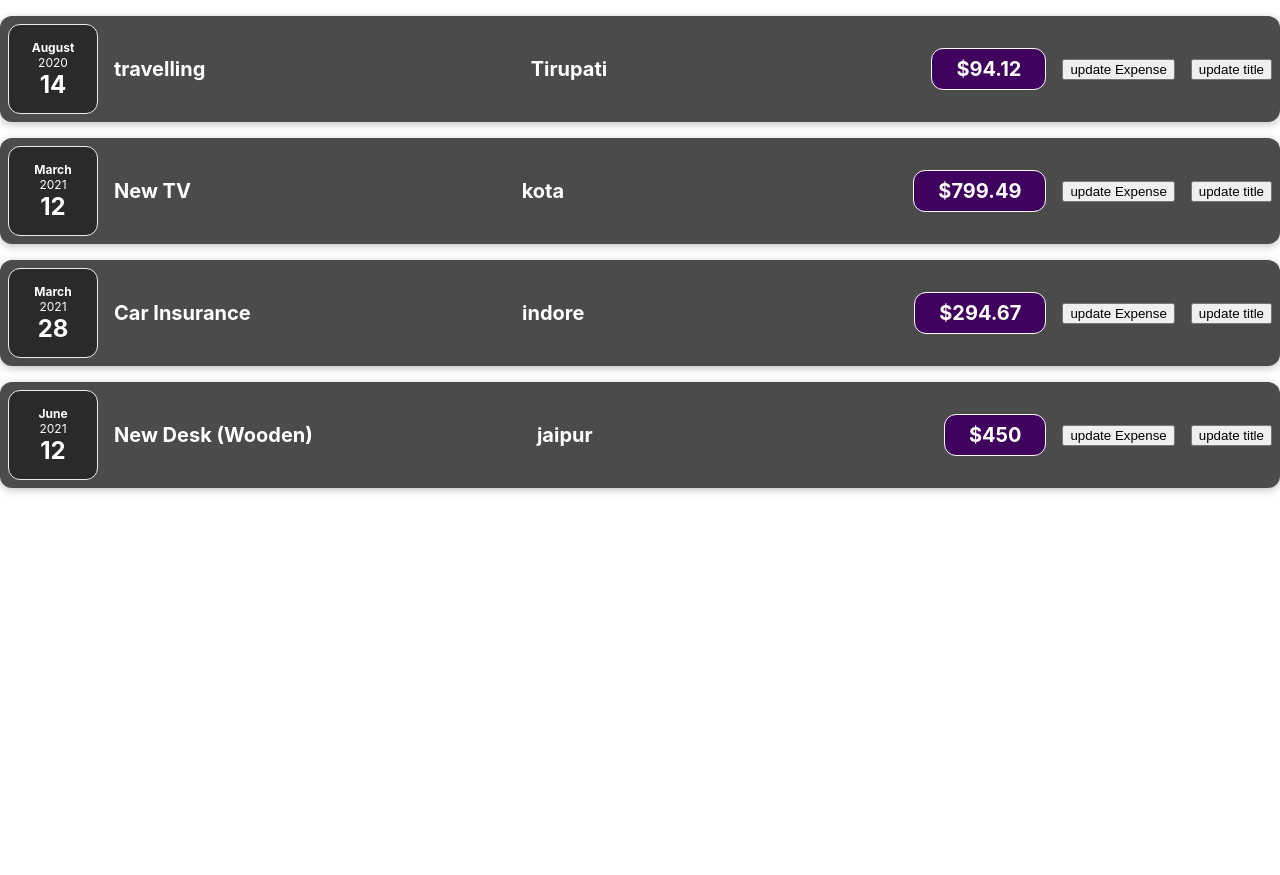
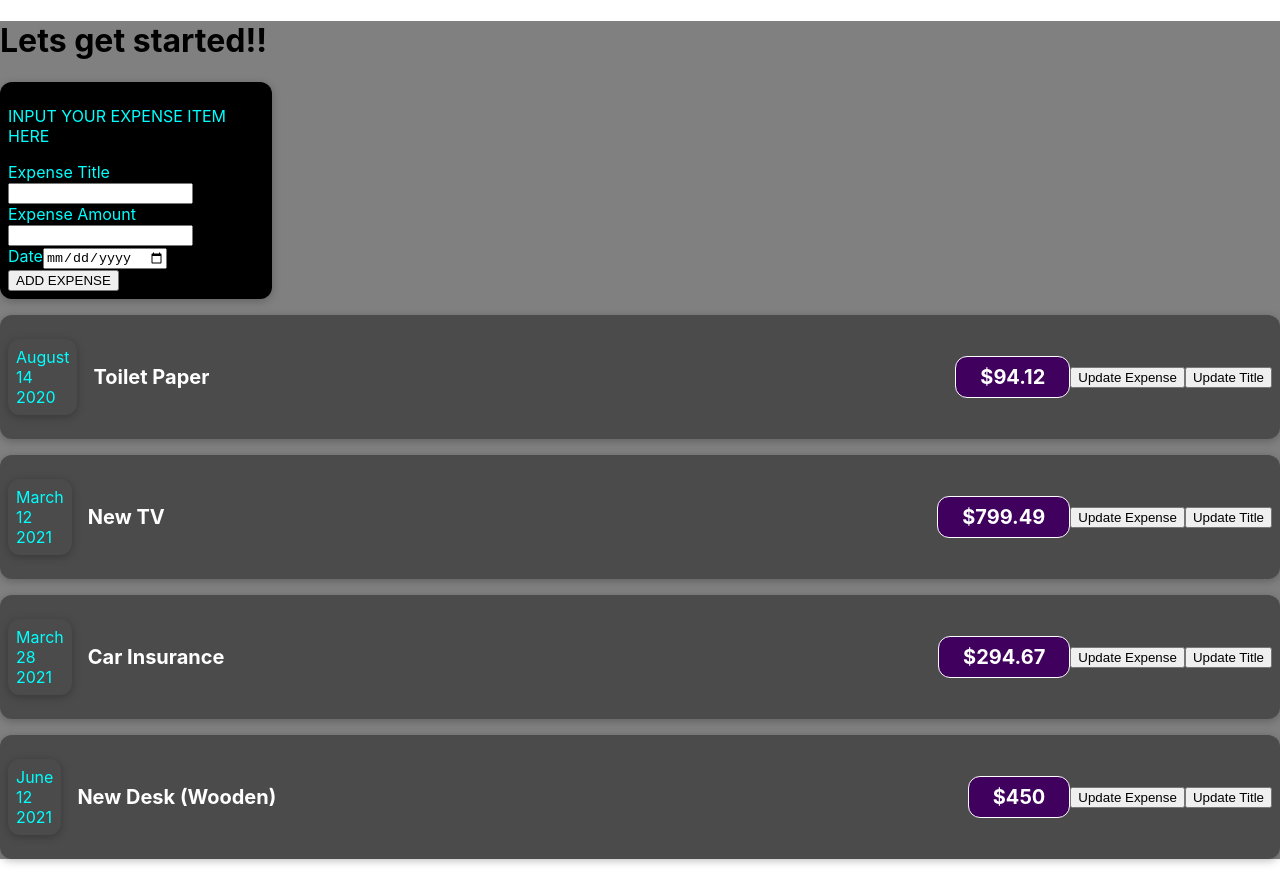
Before and after one commit to Akshat2106/React, a React (Create React App) app: page / in a window 1280 px wide. Before the commit the page ends 800 px from the top, so only its background shows below. Built offline with nearby package versions, Linux system fonts and the light colour scheme.

Commit message:
task 4 Creating your own first Component

```diff
--- a/src/App.js
+++ b/src/App.js
@@ -1,82 +1,40 @@
+import "./App.css";
+import ExpenseForm from "./components/ExpenseForm";
 import ExpenseItem from "./components/ExpenseItem";
-
-  const App=()=>{
+const App=()=> {
   const expenses = [
     {
       id: 'e1',
-      title: 'travelling',
+      title: 'Toilet Paper',
       amount: 94.12,
       date: new Date(2020, 7, 14),
-      location: 'Tirupati'
     },
     {
       id: 'e2',
       title: 'New TV',
       amount: 799.49,
-      date: new Date(2021, 2, 12),
-      location: 'kota'
-     },
+      date: new Date(2021, 2, 12) },
     {
       id: 'e3',
       title: 'Car Insurance',
       amount: 294.67,
       date: new Date(2021, 2, 28),
-      location: 'indore'
     },
     {
       id: 'e4',
       title: 'New Desk (Wooden)',
       amount: 450,
       date: new Date(2021, 5, 12),
-      location: 'jaipur'
     },
   ];
   return (
-    <div>
-      {/* {
-        expenses.forEach(i => {
-
-          <ExpenseItem
-            title={expenses[i].title}
-            amount={expenses[i].amount}
-            date={expenses[i].date}
-            location={expenses[i].location}
-          ></ExpenseItem>
-
-        })
-      } */}
-
-
-      <ExpenseItem
-        title={expenses[0].title}
-        amount={expenses[0].amount}
-        date={expenses[0].date}
-        location={expenses[0].location}
-      ></ExpenseItem>
-
-      <ExpenseItem
-        title={expenses[1].title}
-        amount={expenses[1].amount}
-        date={expenses[1].date}
-        location={expenses[1].location}
-      ></ExpenseItem>
-
-      <ExpenseItem
-        title={expenses[2].title}
-        amount={expenses[2].amount}
-        date={expenses[2].date}
-        location={expenses[2].location}
-      ></ExpenseItem>
-
-      <ExpenseItem
-        title={expenses[3].title}
-        amount={expenses[3].amount}
-        date={expenses[3].date}
-        location={expenses[3].location}
-      ></ExpenseItem>
-
+    <div style={{backgroundColor:"gray"}}>
+      <h1>Lets get started!!</h1>
+     <ExpenseForm/>
+      {expenses.map((ele)=>{
+        return <ExpenseItem key={ele.id} exptitle={ele.title} expamount={ele.amount} expdate={ele.date}/>
+      })}
     </div>
   );
 }
-
 export default App;
--- a/src/components/ExpenseDate.js
+++ b/src/components/ExpenseDate.js
@@ -1,16 +1,17 @@
 import './ExpenseDate.css'
+const ExpenseDate=(props)=> {
+    let month = props.expdate.toLocaleString('en-US', { month: 'long' });
+    let day = props.expdate.toLocaleString('en-US', { day: '2-digit' });
+    let year = props.expdate.getFullYear();
+    return (
+        <div className="expense-item">
+        <div>
+          <div>{month}</div>
+          <div>{day}</div>
+          <div>{year}</div>
+        </div>
+        </div>
+    )
+}
 
-
-    const ExpenseDate = (props) =>{
-        const month = props.date.toLocaleString('en-US',{month:'long'})
-        const day = props.date.toLocaleString('en-US',{day:'2-digit'})
-        const year = props.date.getFullYear()
-        return (
-            <div className="expense-date">
-                <div className="expense-date__month">{month}</div>
-                <div className="expense-date__year">{year}</div>
-                <div className="expense-date__day">{day}</div>
-            </div>
-        )
-    }
-    export default ExpenseDate;
+export default ExpenseDate;
--- a/src/components/ExpenseDetails.js
+++ b/src/components/ExpenseDetails.js
@@ -1,7 +1,14 @@
 import './ExpenseItem.css'
+import React from 'react'
 
-const ExpenseAmount=(props) => (
-    <div className="expense-item__price">${props.amount}</div>
-)
-
-export default ExpenseAmount;
+const ExpenseDetail=(props)=> {
+  return (
+    <>
+      <div className="expense-item__description">
+          <h2>{props.exptitle}</h2>
+          <div className="expense-item__price">${props.expamount}</div>
+        </div>
+    </>
+  )
+}
+export default ExpenseDetail
--- /dev/null
+++ b/src/components/ExpenseForm.js
@@ -0,0 +1,30 @@
+import React from 'react'
+
+function ExpenseForm(){
+    const handleChange=(e)=>{
+        console.log(e.target.id+":"+e.target.value);
+    }
+    return (
+            <form className="expense-item d-flex justify-content-center" style={{width:"20%",backgroundColor:"black"}}>
+                <div>
+                    <p className='form-label text-light'>INPUT YOUR EXPENSE ITEM HERE</p>
+                    <div className="mb-3">
+                        <label htmlFor="exptitle" className="form-label">Expense Title</label>
+                        <input type="text" className="form-control" onChange={handleChange} id="Expense Title" aria-describedby="emailHelp" />
+                    </div>
+                    <div className="mb-3">
+                        <label htmlFor="expAmount" className="form-label">Expense Amount</label>
+                        <input type="number" className="form-control"  onChange={handleChange}  id="Expense Amount" />
+                    </div>
+                    <div className="mb-3">
+                        <label htmlFor="expDate" className="form-label">Date</label>
+                        <input type="date" className="form-control"  onChange={handleChange}  id="Date" />
+                    </div>
+                    <button type="submit" className="btn btn-primary">ADD EXPENSE</button>
+                </div>
+            </form>
+
+    )
+}
+
+export default ExpenseForm
--- a/src/components/ExpenseItem.css
+++ b/src/components/ExpenseItem.css
@@ -1,4 +1,5 @@
 .expense-item {
+  color: cyan;
   display: flex;
   justify-content: space-between;
   align-items: center;
--- a/src/components/ExpenseItem.js
+++ b/src/components/ExpenseItem.js
@@ -1,35 +1,27 @@
 import React,{useState} from 'react';
-import ExpenseDate from './ExpenseDate'
-import ExpenseAmount from './ExpenseDetails'
-import './ExpenseItem.css'
+import './ExpenseItem.css';
+import ExpenseDate from './ExpenseDate.js';
+import ExpenseDetail from './ExpenseDetails.js';
+const ExpenseItem=(props)=> {
+  const [title,setTitle]=useState(props.exptitle);
+  const [expense,setExpense]=useState(props.expamount);
 
-const ExpenseItem=(props)=>{
-    const [title,setTitle]=useState(props.title);
-  const [expense,setExpense]=useState(props.amount);
-
-    const click = () => {
-        setTitle("updated");
+  const clickHandler=()=>{
+    setTitle("Updated");
     console.log(title);
-    };
-    const clickUpdate=()=>{
+  }
+  const clickUpdateExpense=()=>{
     setExpense("100");
   }
   return (
-
+    <>
       <div className="expense-item">
-            <ExpenseDate date={props.date}/>
-            <div className="expense-item__description">
-                <h2>{props.title}</h2>
-                <h2>{props.location}</h2>
-                <div>
-                <ExpenseAmount amount={props.amount}/>
+        <ExpenseDate expdate={props.expdate}/>
+        <ExpenseDetail exptitle={title} expamount={expense}/>
+        <button onClick={clickUpdateExpense}>Update Expense</button>
+        <button onClick={clickHandler}>Update Title</button>
       </div>
-            <button onClick={clickUpdate}>update Expense</button>
-            <button onClick={click}>update title</button>
-
-            </div>
-        </div>
-
+    </>
   )
 }
-export default ExpenseItem
+export default ExpenseItem;
```
Lines whose indentation alone changed are shown as unchanged.
